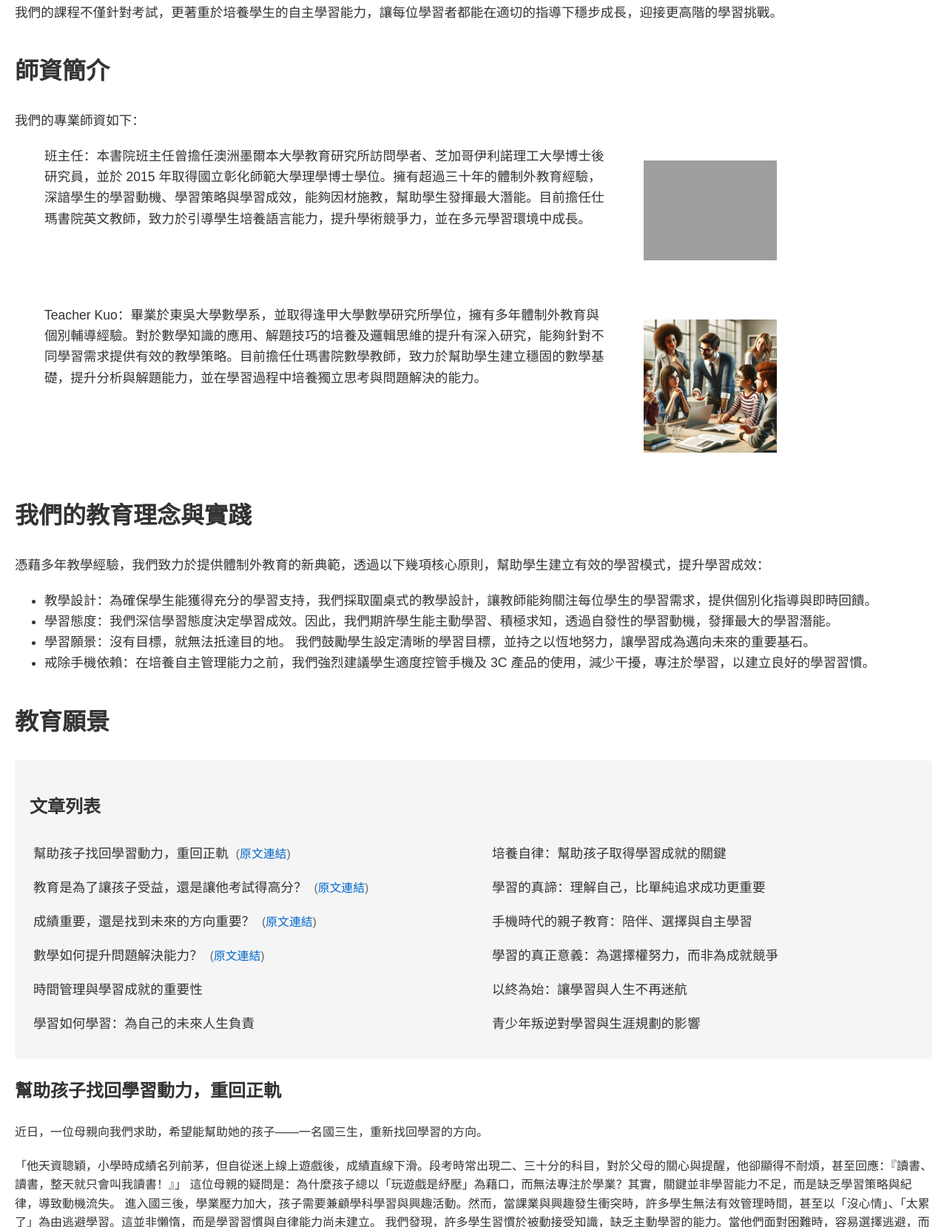
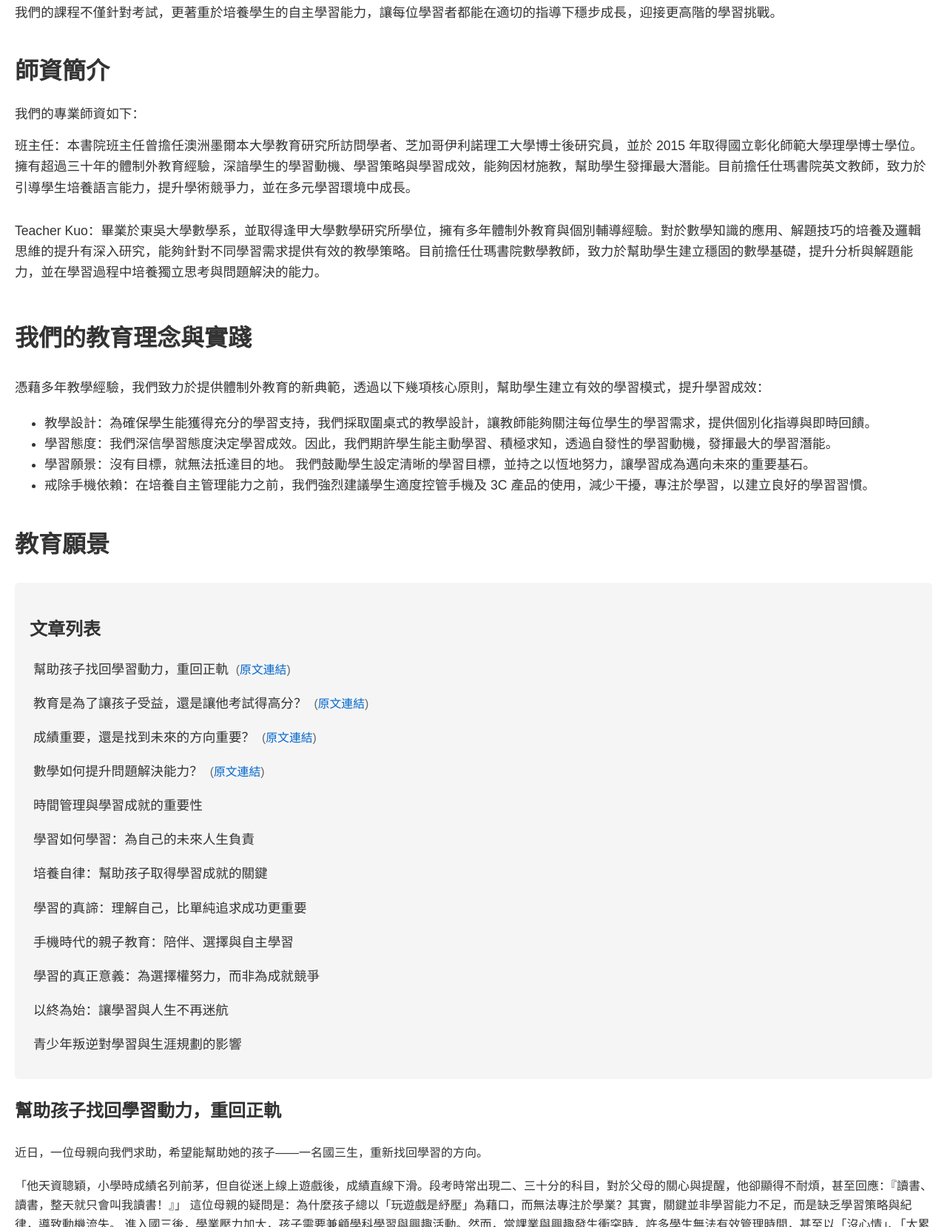
Before and after one commit to jeffrey6700/jeffrey6700.github.io, a plain HTML site: page index.html in a window 1280 px wide. Shown: the part 1408-3067 px from the top of the page at 74% size. Drawn offline with Linux system fonts and the light colour scheme; grey boxes are pictures that could not be loaded.

Commit message:
Update index.html

```diff
--- a/index.html
+++ b/index.html
@@ -8,11 +8,18 @@
     <style>
         .article-list {
             margin: 20px 0;
+            text-align: left;  /* 確保內容靠左對齊 */
+        }
+
+        .article-list h3 {
+            text-align: left;  /* 標題靠左對齊 */
+            margin-bottom: 15px;
         }
 
         .article-columns {
-            column-count: 2;
-            column-gap: 40px;
+            column-count: 1;
+            max-width: 800px;
+            margin: 0;  /* 移除置中對齊 */
         }
 
         .article-columns ul {
@@ -22,10 +29,11 @@
         }
 
         .article-columns li {
-            margin-bottom: 8px;  /* 減少間距，原本可能是更大的值 */
+            margin-bottom: 8px;
             padding: 5px;
             break-inside: avoid;
             color: #333;
+            text-align: left;  /* 確保列表項目靠左對齊 */
         }
 
         .article-columns a {
@@ -50,6 +58,51 @@
             .article-columns {
                 column-count: 1;
             }
+        }
+
+        .teacher-profile {
+            display: flex;
+            flex-direction: column;
+            gap: 10px;  /* 減少元素間距 */
+            margin-bottom: 20px;  /* 減少教師介紹之間的間距 */
+        }
+
+        .teacher-content {
+            margin-bottom: 10px;  /* 減少文字與圖片之間的間距 */
+        }
+
+        .teacher-image img {
+            max-width: 200px;
+            height: auto;
+            border-radius: 5px;
+            margin: 0;  /* 移除圖片的外邊距 */
+        }
+
+        #teachers ul {
+            margin: 0;
+            padding: 0;
+            list-style: none;
+        }
+
+        #teachers h2 {
+            margin-bottom: 10px;  /* 減少標題與內容的間距 */
+        }
+
+        #teachers p {
+            margin-bottom: 15px;  /* 減少段落間的間距 */
+        }
+
+        .teacher-info {
+            flex: 1;
+        }
+
+        .teacher-info h3 {
+            margin-top: 0;
+            margin-bottom: 10px;
+        }
+
+        .teacher-info p {
+            margin: 5px 0;
         }
     </style>
 </head>
@@ -100,19 +153,12 @@
                     <div class="teacher-content">
                         班主任：本書院班主任曾擔任澳洲墨爾本大學教育研究所訪問學者、芝加哥伊利諾理工大學博士後研究員，並於 2015 年取得國立彰化師範大學理學博士學位。擁有超過三十年的體制外教育經驗，深諳學生的學習動機、學習策略與學習成效，能夠因材施教，幫助學生發揮最大潛能。目前擔任仕瑪書院英文教師，致力於引導學生培養語言能力，提升學術競爭力，並在多元學習環境中成長。
                     </div>
-                    <div class="teacher-image">
-                        <img src="Jeffrey.jpg" alt="班主任">
-                    </div>
                 </li>
                 <li class="teacher-profile">
                     <div class="teacher-content">
                         Teacher Kuo：畢業於東吳大學數學系，並取得逢甲大學數學研究所學位，擁有多年體制外教育與個別輔導經驗。對於數學知識的應用、解題技巧的培養及邏輯思維的提升有深入研究，能夠針對不同學習需求提供有效的教學策略。目前擔任仕瑪書院數學教師，致力於幫助學生建立穩固的數學基礎，提升分析與解題能力，並在學習過程中培養獨立思考與問題解決的能力。
                     </div>
-                    <div class="teacher-image">
-                        <img src="Kuo.jpg" alt="郭老師">
-                    </div>
                 </li>
-                <!-- 可以根據需要添加更多課程 -->
             </ul>
         </section>
 
```
